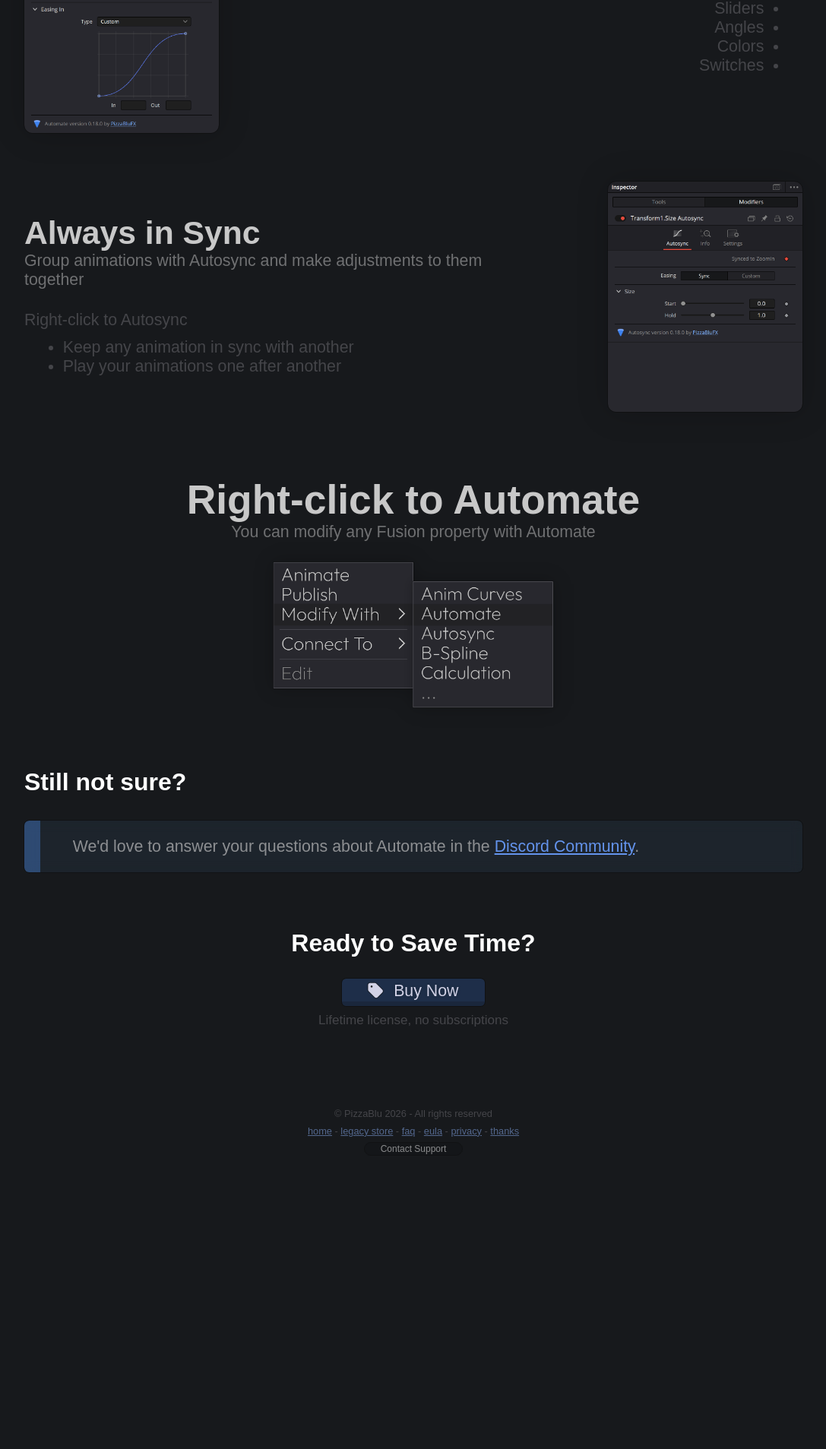
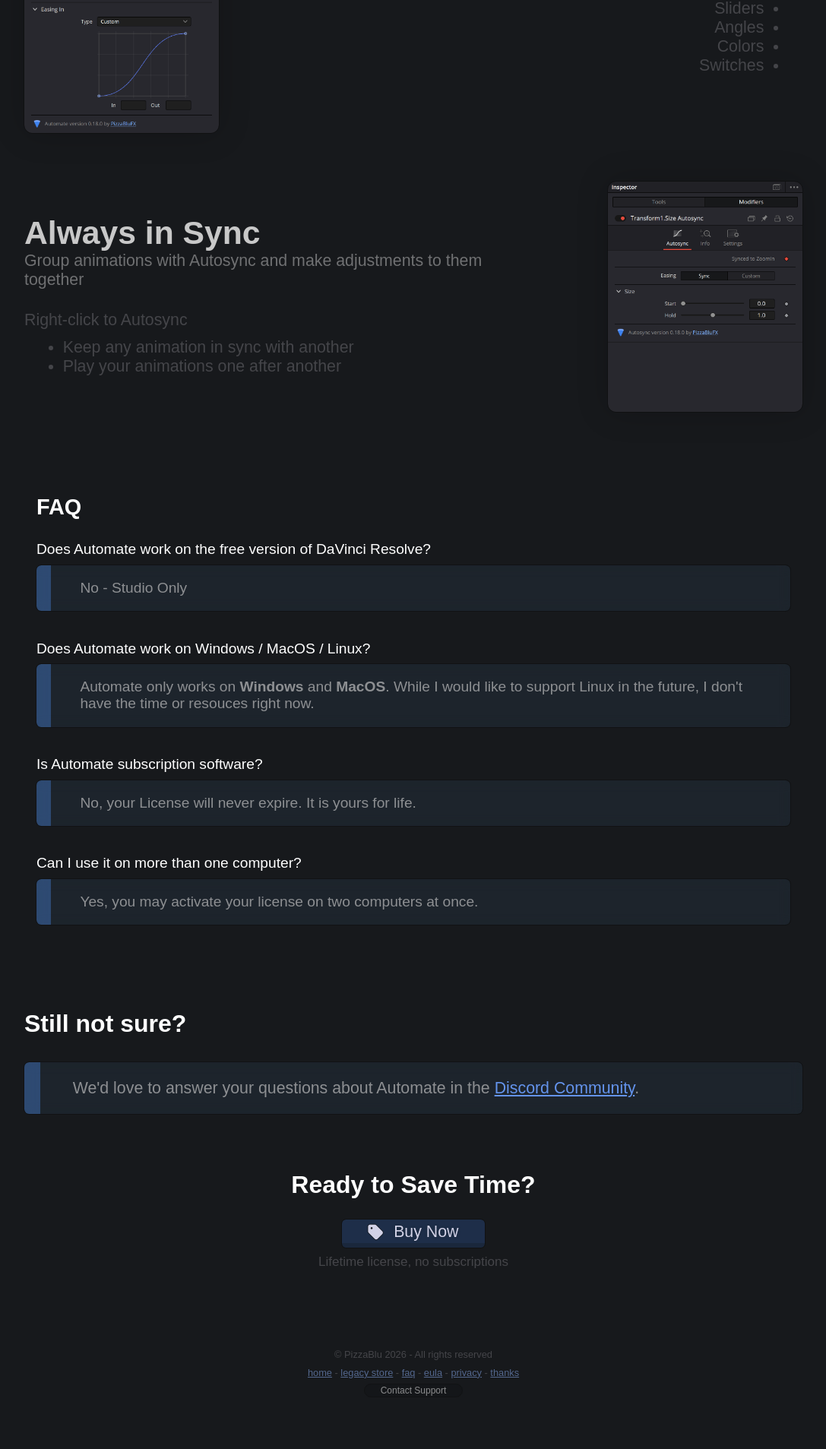
Before and after one commit to PizzaBlu/pizzablu.github.io, a Jekyll site: the page built from products/Automate/index.html, in a window 1280 px wide. Shown: the part 2912-4819 px from the top of the page at 76% size, without its empty margins (96-1183 px from the left). Built offline with Jekyll 4.4.1, drawn with Linux system fonts in a browser that asks for light colours; nearby versions of some CDN libraries; some web fonts are replaced; before the commit the page ends 4501 px from its top, so only the background shows below that.

Commit message:
faq stuff

```diff
--- /dev/null
+++ b/_includes/faq-generic.html
@@ -0,0 +1,9 @@
+<h4>Is {{ page.title }} subscription software?</h4>
+<blockquote>
+    <p>No, your License will never expire. It is yours for life.</p>
+</blockquote>
+
+<h4>Can I use it on more than one computer?</h4>
+<blockquote>
+    <p>Yes, you may activate your license on two computers at once.</p>
+</blockquote>
--- /dev/null
+++ b/_includes/faq-native.html
@@ -0,0 +1,9 @@
+<h4>Does {{ page.title }} work on the free version of DaVinci Resolve?</h4>
+<blockquote>
+    <p>No - Studio Only</p>
+</blockquote>
+
+<h4>Does {{ page.title }} work on Windows / MacOS / Linux?</h4>
+<blockquote>
+    <p>Automate only works on <b>Windows</b> and <b>MacOS</b>. While I would like to support Linux in the future, I don't have the time or resouces right now.</p>
+</blockquote>
--- a/_sass/_section.scss
+++ b/_sass/_section.scss
@@ -55,6 +55,16 @@
     @include section-center;
 }
 
+section.faq {
+    padding: 16px;
+    font-size: 0.9em;
+
+    h4 {
+        font-weight: 200;
+        margin: 0;
+    }
+}
+
 section.tall {
     margin-top: $section-top + 2em;
     margin-bottom: $section-bottom + 2em;
--- a/css/faq.scss
+++ /dev/null
@@ -1,12 +0,0 @@
----
----
-
-section.faq {
-    padding: 16px;
-    font-size: 0.9em;
-
-    h4 {
-        font-weight: 200;
-        margin: 0;
-    }
-}
--- a/info/eula.html
+++ b/info/eula.html
@@ -16,7 +16,7 @@
 
     BY PURCHASING, INSTALLING, COPYING, OR OTHERWISE USING THIS SOFTWARE YOU AGREE TO BE BOUND BY THIS EULA.
     <ol type="a">
-        <li>You are granted a nontransferable license to use the Software on any computer that you own.</li>
+        <li>You are granted a nontransferable license for you to use the Software on any computer that you own - limited to two simultaneous activations.</li>
         <li>Your rights under the EULA will terminate automatically if you fail to comply with any of its terms.</li>
         <li>Upon termination of the license you must cease use and delete all copies of the software.</li>
         <li>You agree not to redistribute, share, or sell the Software in any way. You must have prior written consent from Licensor for any use not described in this document.</li>
--- a/info/faq.html
+++ b/info/faq.html
@@ -9,7 +9,6 @@
 hero-description: Frequently Asked Questions
 ---
 
-<link rel="stylesheet" href="/css/faq.css">
 <section class="faq">
 
     <h4>Can I use your plugins on the <b>Free</b> version of DaVinci Resolve, or do I need <b>Studio</b>?</h4>
--- a/products/ArrayMerge/index.html
+++ b/products/ArrayMerge/index.html
@@ -22,3 +22,9 @@
  - Works on Free and Studio
 
 ---
+
+<section class="faq">
+    <h3>FAQ</h3>
+    {% include faq-fuse.html %}
+    {% include faq-generic.html %}
+</section>
--- a/products/Automate/index.html
+++ b/products/Automate/index.html
@@ -67,8 +67,8 @@
 "
 %}
 
-<section class="center display shorter">
-    <h3>Right-click to Automate</h3>
-    <h4>You can modify any Fusion property with Automate</h4>
-    <img src="/products/Automate/assets/modify with.png" alt="the modify-with menu" style="width: 33vw;">
+<section class="faq">
+    <h3>FAQ</h3>
+    {% include faq-native.html %}
+    {% include faq-generic.html %}
 </section>
```
Also changed, not shown: _includes/faq-fuse.html (added, +9 -0 lines).
